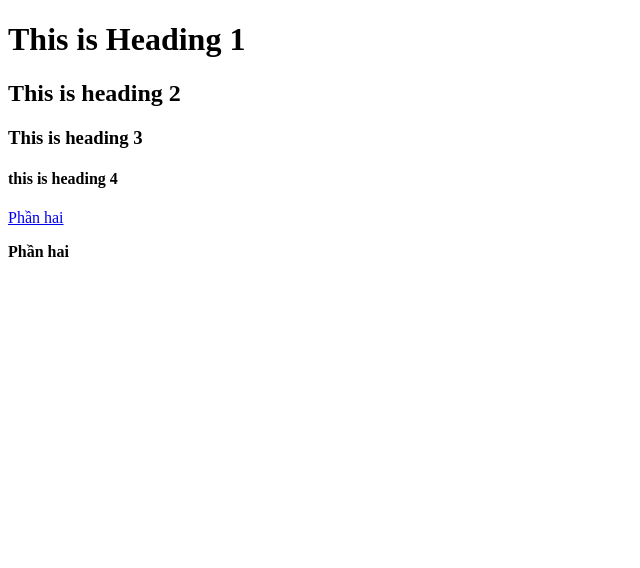
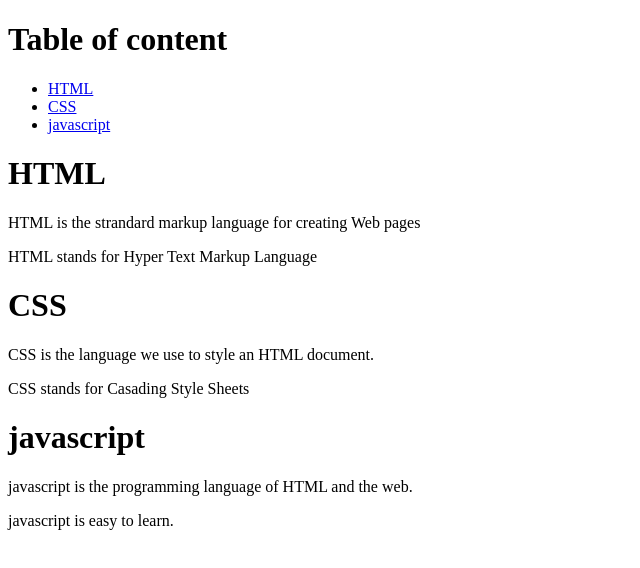
Before and after one commit to thanhdung195/thanhdung195.github.io, a plain HTML site: page index.html in a window 1280 px wide. Shown: the whole page, without its empty margins (0-640 px from the left). Drawn offline with Linux system fonts and the light colour scheme.

Commit message:
Update index.html

```diff
--- a/index.html
+++ b/index.html
@@ -1,12 +1,24 @@
 <!DOCTYPE html>
+<html>
 <head>
-    <title> NTD </title>
+    <title> Fakebook </title>
     <body>
-        <h1> This is Heading 1 </h1>
-        <h2> This is heading 2 </h2>
-        <h3> This is heading 3</h3>
-        <h4> this is heading 4</h4>
-        <a href="#phan-hai">Phần hai</a>
-        <p id="phan-hai"><strong>Phần hai</strong></p>
+     <!-- Table of content -->
+      <h1>Table of content</h1>
+      <ul>
+        <li><a href="#html">HTML</a></li>
+        <li><a href="#CSS">CSS</a></li>
+        <li><a href="#javascript">javascript</a></li>
+      </ul>
+      <h1 id="html">HTML</h1>
+      <p>HTML is the strandard markup language for creating Web pages</p>
+      <p>HTML stands for Hyper Text Markup Language</p>
+      <h1 id="css">CSS</h1>
+      <p>CSS is the language we use to style an HTML document.</p>
+      <p>CSS stands for Casading Style Sheets</p>
+      <h1 id="javascript">javascript</h1>
+      <p>javascript is the programming language of HTML and the web.</p>
+      <p>javascript is easy to learn.</p>
     </body>
 </head>
+</html>
```
